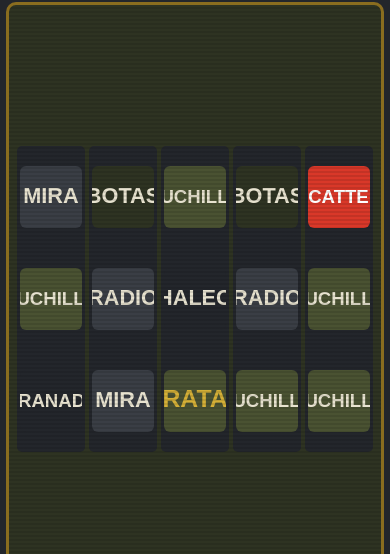
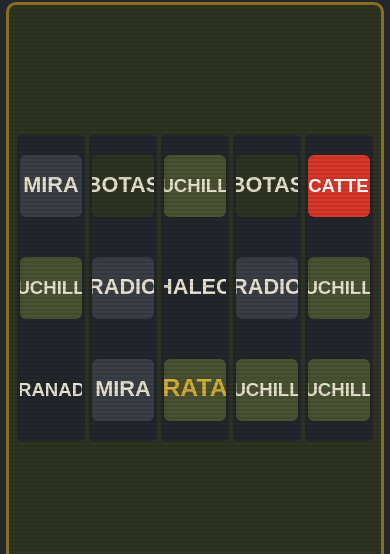
Before and after one commit to enzo-isaurralde/frontend-slot, a plain HTML site: page index.html in a window 390 px wide. Shown: the part 58-612 px from the top of the page. Drawn offline with nearby package versions, Linux system fonts and the light colour scheme; a web font is replaced by a local one.

Commit message:
Raise bottom console on mobile and enable safe-area insets" \   -m "- Add bottom padding to #app using env(safe-area-inset-bottom) so the spin button is easier to reach - Add viewport-fit=cover to the viewport meta tag

```diff
--- a/css/main.css
+++ b/css/main.css
@@ -50,7 +50,7 @@ body {
   flex-direction: column;
   padding: 6px;
   padding-top: max(6px, env(safe-area-inset-top));
-  padding-bottom: max(6px, env(safe-area-inset-bottom));
+  padding-bottom: calc(env(safe-area-inset-bottom) + 28px);  /* sube la consola */
 }
 
 /* ===== HEADER ===== */
--- a/index.html
+++ b/index.html
@@ -2,7 +2,7 @@
 <html lang="es">
 <head>
   <meta charset="UTF-8" />
-  <meta name="viewport" content="width=device-width, initial-scale=1.0" />
+  <meta name="viewport" content="width=device-width, initial-scale=1.0, viewport-fit=cover" />
   <title>SLOT RAT</title>
 
   <!-- Fuentes: stencil (títulos) + monoespaciada (números) -->
```
